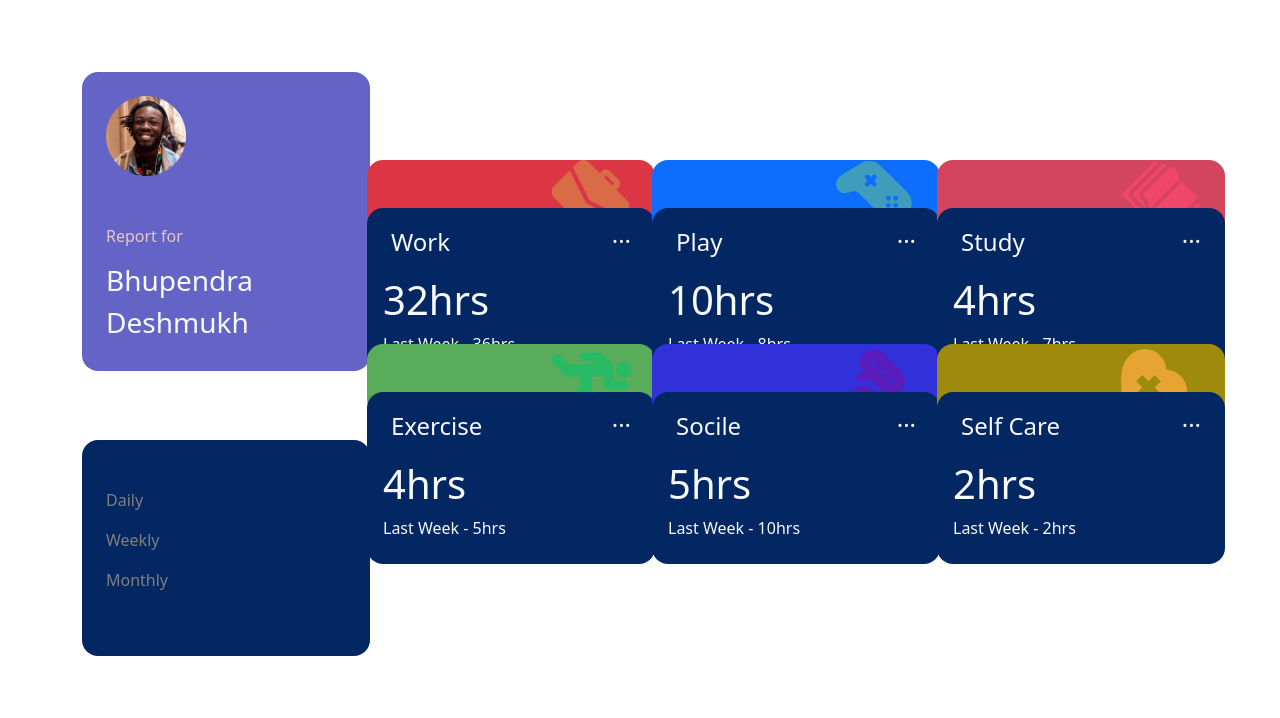
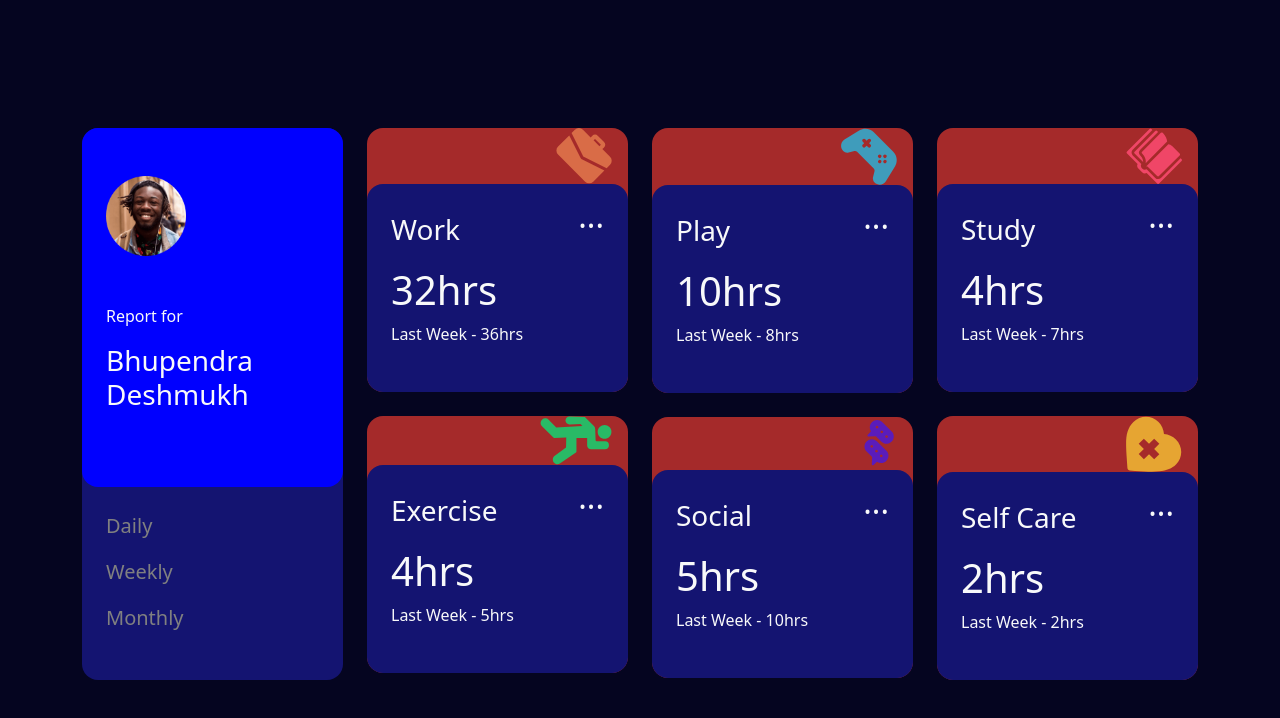
Before and after one commit to bhupend-deshmukh/active-status-project-using-html-css-js, a plain HTML site: page index.html in a window 1280 px wide. Drawn offline with nearby package versions, Linux system fonts and the light colour scheme.

Commit message:
fix some bugs

```diff
--- a/JavaScript/script.js
+++ b/JavaScript/script.js
@@ -13,8 +13,8 @@ const dailyData = async ()=>{
   const currList = data.map(content=>{
     return content.timeframes.daily
   })
-  const testing1 = document.querySelectorAll('.testing1')
-  const testing2 = document.querySelectorAll('.testing2')
+  const testing1 = document.querySelectorAll('.current')
+  const testing2 = document.querySelectorAll('.previous')
   Array.from(testing1).forEach((e, i)=>{
     e.innerHTML = `${currList[i].current}hrs`
   })
@@ -40,8 +40,8 @@ const weeklyData = async()=>{
   const currList = data.map(content=>{
     return content.timeframes.weekly
   })
-  const testing1 = document.querySelectorAll('.testing1')
-  const testing2 = document.querySelectorAll('.testing2')
+  const testing1 = document.querySelectorAll('.current')
+  const testing2 = document.querySelectorAll('.previous')
   Array.from(testing1).forEach((e, i)=>{
     e.innerHTML = `${currList[i].current}hrs`
   })
@@ -67,8 +67,8 @@ const monthlyData = async()=>{
   const currList = data.map(content=>{
     return content.timeframes.monthly
   })
-  const testing1 = document.querySelectorAll('.testing1')
-  const testing2 = document.querySelectorAll('.testing2')
+  const testing1 = document.querySelectorAll('.current')
+  const testing2 = document.querySelectorAll('.previous')
   Array.from(testing1).forEach((e, i)=>{
     e.innerHTML = `${currList[i].current}hrs`
   })
--- a/index.html
+++ b/index.html
@@ -46,151 +46,110 @@
       <div class="container">
         <div class="all-cart">
           <div class="row mt-5">
-            <div class="col-3">
-              <div class="first py-4 rounded-4">
-                <div class="img-user ms-4">
-                  <img src="./images/image-jeremy.png" alt="" />
+            <div class="col-lg-3 col-md-6 col-sm-12">
+              <div class="main-cart rounded-4">
+                <div class="top rounded-4">
+                  <img class="user-img ms-4 mt-5" src="./images/image-jeremy.png" alt="">
+                  <p class="card-title text-light ms-4 mt-5">Report for</p>
+                  <h3 class="ms-4 mt-3 text-light">Bhupendra Deshmukh</h3>
                 </div>
-                <p class="mt-5 ms-4 report">Report for</p>
-                <h3 class="ms-4 text-light">Bhupendra</h3>
-                <h3 class="ms-4 text-light">Deshmukh</h3>
-              </div>
-
-              <div class="first-down py-5 rounded-4">
-                <p class="ms-4 txt" onclick="dailyData()">Daily</p>
-                <p class="ms-4 txt" onclick="weeklyData()">Weekly</p>
-                <p class="ms-4 txt" onclick="monthlyData()">Monthly</p>
+                <div class="click-btn ms-2 mt-4">
+                  <p class="fs-5 ms-3 txt" onclick="dailyData()">Daily</p>
+                  <p class="fs-5 ms-3 txt" onclick="weeklyData()">Weekly</p>
+                  <p class="fs-5 ms-3 txt" onclick="monthlyData()">Monthly</p>
+                </div>
               </div>
             </div>
-
-            <div class="col-3 card-element">
-              <div class="cart-6">
-                <div class="cart-1 bg-danger rounded-4">
-                  <div class="top-cart">
-                    <img class="m" src="./images/icon-work.svg" alt="" />
+            <div class="col-lg-3 col-md-6 col-sm-12">
+              <div class="smal-card ">
+                <div class="smal-1 rounded-4 ">
+                  <div class="icon-img me-3">
+                    <img class="icon-img" src="./images/icon-work.svg" alt="">
+                  </div>
+                  <div class="top-c rounded-4">
+                    <div class="c-title d-flex justify-content-between text-light">
+                      <p class="ms-4 fs-3 mt-4">Work</p>
+                      <p class="me-4 fs-2 mt-2">...</p>
+                    </div>
+                    <h1 class="ms-4 text-light current">32hrs</h1>
+                    <p class="ms-4 text-light previous">Last Week - 36hrs</p>
                   </div>
                 </div>
-                <div class="cart-2 py-2 rounded-4">
-                  <div class="d-flex justify-content-between">
-                    <p class="ms-4 fs-4 mt-2 text-light">Work</p>
-                    <p class="me-4 fs-4 text-light">...</p>
+                <div class="smal-1 mt-4 rounded-4">
+                  <div class="icon-img me-3">
+                    <img src="./images/icon-exercise.svg" alt="" style="width: 4.5rem;">
                   </div>
-                  <div class="times">
-                    <h1 class="ms-3 text-light work-current testing1">32hrs</h1>
-                  </div>
-                  <div class="last-week">
-                    <p class="text-light ms-3 work-previous testing2">Last Week - 36hrs</p>
-                  </div>
-                </div>
-              </div>
-              <div class="cart-666">
-                <div class="cart-1">
-                  <div class="top-cart rounded-4 topcc py-2">
-                    <img class="m" src="./images/icon-exercise.svg" alt="" />
-                  </div>
-                </div>
-                <div class="cart-2 cart-222 py-2 rounded-4">
-                  <div class="d-flex justify-content-between">
-                    <p class="ms-4 fs-4 mt-2 text-light">Exercise</p>
-                    <p class="me-4 fs-4 text-light">...</p>
-                  </div>
-                  <div class="times">
-                    <h1 class="ms-3 text-light exe-current testing1">4hrs</h1>
-                  </div>
-                  <div class="last-week">
-                    <p class="text-light ms-3 exe-previous testing2">Last Week - 5hrs</p>
+                  <div class="top-c rounded-4">
+                    <div class="c-title d-flex justify-content-between text-light">
+                      <p class="ms-4 fs-3 mt-4">Exercise</p>
+                      <p class="me-4 fs-2 mt-2">...</p>
+                    </div>
+                    <h1 class="ms-4 text-light current">4hrs</h1>
+                    <p class="ms-4 text-light previous">Last Week - 5hrs</p>
                   </div>
                 </div>
               </div>
             </div>
-            <div class="col-3 card-element">
-              <div class="cart-6">
-                <div class="cart-1 bg-primary rounded-4">
-                  <div class="top-cart">
-                    <img class="m" src="./images/icon-play.svg" alt="" />
+            <div class="col-lg-3 col-md-6 col-sm-12">
+              <div class="smal-card ">
+                <div class="smal-1 rounded-4 ">
+                  <div class="icon-img me-3">
+                    <img class="icon-img" src="./images/icon-play.svg" alt="">
+                  </div>
+                  <div class="top-c rounded-4">
+                    <div class="c-title d-flex justify-content-between text-light">
+                      <p class="ms-4 fs-3 mt-4">Play</p>
+                      <p class="me-4 fs-2 mt-2">...</p>
+                    </div>
+                    <h1 class="ms-4 text-light current">10hrs</h1>
+                    <p class="ms-4 text-light previous">Last Week - 8hrs</p>
                   </div>
                 </div>
-                <div class="cart-2 py-2 rounded-4">
-                  <div class="d-flex justify-content-between">
-                    <p class="ms-4 fs-4 mt-2 text-light">Play</p>
-                    <p class="me-4 fs-4 text-light">...</p>
+                <div class="smal-1 mt-4 rounded-4">
+                  <div class="icon-img me-3">
+                    <img src="./images/icon-social.svg" style="width: 2.5rem;" alt="">
                   </div>
-                  <div class="times">
-                    <h1 class="ms-3 text-light play-current testing1">10hrs</h1>
-                  </div>
-                  <div class="last-week">
-                    <p class="text-light ms-3 play-previous testing2">Last Week - 8hrs</p>
-                  </div>
-                </div>
-              </div>
-              <div class="cart-666">
-                <div class="cart-1">
-                  <div class="top-cart topcc rounded-4 social">
-                    <img
-                      class="m"
-                      src="./images/icon-social.svg"
-                      alt=""
-                    />
-                  </div>
-                </div>
-                <div class="cart-2 cart-222 py-2 rounded-4">
-                  <div class="d-flex justify-content-between">
-                    <p class="ms-4 fs-4 mt-2 text-light">Socile</p>
-                    <p class="me-4 fs-4 text-light">...</p>
-                  </div>
-                  <div class="times">
-                    <h1 class="ms-3 text-light social-current testing1">5hrs</h1>
-                  </div>
-                  <div class="last-week">
-                    <p class="text-light ms-3 social-previous testing2">Last Week - 10hrs</p>
+                  <div class="top-c rounded-4 ">
+                    <div class="c-title d-flex justify-content-between text-light">
+                      <p class="ms-4 fs-3 mt-4">Social</p>
+                      <p class="me-4 fs-2 mt-2">...</p>
+                    </div>
+                    <h1 class="ms-4 text-light current">5hrs</h1>
+                    <p class="ms-4 text-light previous">Last Week - 10hrs</p>
                   </div>
                 </div>
               </div>
             </div>
-            <div class="col-3 card-element">
-
-              <div class="cart-6">
-                <div class="cart-1">
-                  <div class="top-cart study rounded-4">
-                    <img class="m" src="./images/icon-study.svg" alt="" />
+            <div class="col-lg-3 col-md-6 col-sm-12">
+              <div class="smal-card ">
+                <div class="smal-1 rounded-4 ">
+                  <div class="icon-img me-3">
+                    <img class="icon-img" src="./images/icon-study.svg" alt="">
+                  </div>
+                  <div class="top-c rounded-4">
+                    <div class="c-title d-flex justify-content-between text-light">
+                      <p class="ms-4 fs-3 mt-4">Study</p>
+                      <p class="me-4 fs-2 mt-2">...</p>
+                    </div>
+                    <h1 class="ms-4 text-light current">4hrs</h1>
+                    <p class="ms-4 text-light previous">Last Week - 7hrs</p>
                   </div>
                 </div>
-                <div class="cart-2 py-2 rounded-4">
-                  <div class="d-flex justify-content-between">
-                    <p class="ms-4 fs-4 mt-2 text-light">Study</p>
-                    <p class="me-4 fs-4 text-light">...</p>
+                <div class="smal-1 mt-4 rounded-4">
+                  <div class="icon-img me-3">
+                    <img src="./images/icon-self-care.svg" alt="">
                   </div>
-                  <div class="times">
-                    <h1 class="ms-3 text-light study-current testing1">4hrs</h1>
-                  </div>
-                  <div class="last-week">
-                    <p class="text-light ms-3 study-previous testing2">Last Week - 7hrs</p>
+                  <div class="top-c rounded-4">
+                    <div class="c-title d-flex justify-content-between text-light">
+                      <p class="ms-4 fs-3 mt-4">Self Care</p>
+                      <p class="me-4 fs-2 mt-2">...</p>
+                    </div>
+                    <h1 class="ms-4 text-light current">2hrs</h1>
+                    <p class="ms-4 text-light previous">Last Week - 2hrs</p>
                   </div>
                 </div>
               </div>
-              <div class="cart-666">
-                <div class="cart-1">
-                  <div class="top-cart rounded-4 self-care topcc py-1 ">
-                    <img class="me" src="./images/icon-self-care.svg" alt="" />
-                  </div>
-                </div>
-                <div class="cart-2 cart-222 py-2 rounded-4">
-                  <div class="d-flex justify-content-between">
-                    <p class="ms-4 fs-4 mt-2 text-light">Self Care</p>
-                    <p class="me-4 fs-4 text-light">...</p>
-                  </div>
-                  <div class="times">
-                    <h1 class="ms-3 text-light self-current">2hrs</h1>
-                  </div>
-                  <div class="last-week">
-                    <p class="text-light ms-3 self-previous">Last Week - 2hrs</p>
-                  </div>
-                </div>
-              </div>
-
-
             </div>
-
           </div>
         </div>
       </div>
--- a/style.css
+++ b/style.css
@@ -1,78 +1,63 @@
+body{
+  background-color: rgb(5, 5, 32);
+}
+
 .main-container{
-  height: 100vh;
+  height: 95vh;
+  width: auto;
   display: flex;
+  justify-content: center;
   align-items: center;
+}
+
+.main-cart{
+  width: 100%;
+  height: 100%;
+  background-color: rgb(20, 20, 113);
+}
+
+.top{
+  height: 65%;
+  background-color: blue;
+}
+
+.user-img{
+  width: 5rem;
 
 }
 
-.img-user img {
-  width: 5rem;
-}
-
-.first {
-
-  margin-top: -22rem;
-  width: 18rem;
-  background-color: #6464c6;
-  /* z-index: ; */
-}
-
-.first-down {
-  /* z-index: 1; */
-  width: 18rem;
-  position: absolute;
-  top: 27.5rem;
-  background-color: #022762;
-}
-
-.top-cart img {
-  margin-left: 11.5rem;
-}
-
-.cart-2 {
+.txt{
   cursor: pointer;
-  width: 18rem;
-  /* z-index: 100; */
-  position: absolute;
-  top: 13rem;
-  background-color: #022762;
-}
-.cart-1 {
-  /* z-index: -2; */
-  cursor: pointer;
-  width: 18rem;
-  position: absolute;
-  top: 10rem;
-}
-
-.cart-666 {
-  cursor: pointer;
-  background-color: black;
-  position: relative;
-  margin-top: -15rem !important;
-}
-
-.topcc{
-  background-color: rgb(89, 172, 89);
-}
-
-.social{
-  background-color: rgb(49, 49, 220);
-}
-.study{
-  background-color:#d3455d;
-}
-.self-care{
-  background-color: rgb(158, 139, 13);
-}
-.txt{
   color: gray;
-  cursor: pointer;
-}
-.report{
-  color: rgb(230, 199, 199);
 }
 
 .txt:hover{
   color: white;
 }
+
+.smal-1{
+  cursor: pointer;
+  background-color: brown;
+  height: 100%;
+}
+
+.top-c{
+  height: 13rem;
+  background-color: rgb(20, 20, 113);
+
+}
+
+.smal-1 img{
+  width: 3.5rem;
+}
+
+.icon-img{
+  display: flex;
+  justify-items: end;
+  justify-content: end;
+}
+
+.smal-1{
+  width: 100%;
+  height: auto;
+}
```
